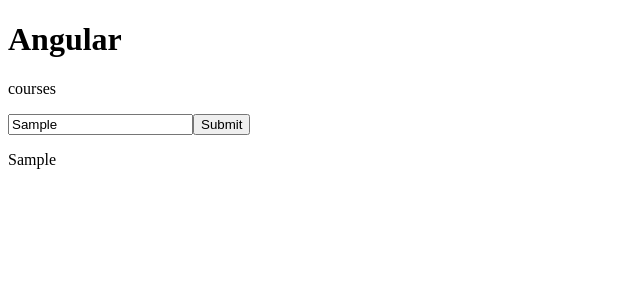
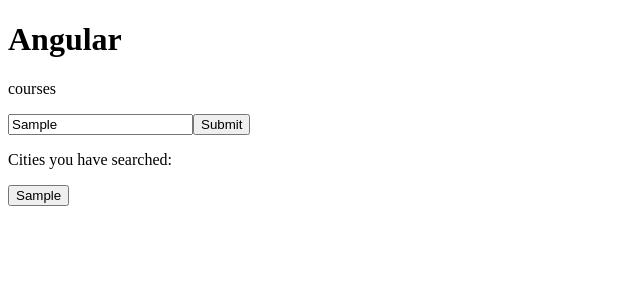
Before and after one commit to Cyanasaurusrex/hello-world, an Angular app: page / in a window 1280 px wide. Both pictures are taken after typing "Sample" into the empty fields and a click on the button "Submit". Shown: the top 300 px of the page, without its empty margins (0-640 px from the left). Built offline with nearby package versions, Linux system fonts and the light colour scheme; no server answers.

Commit message:
Added button to get weather data from previously searched cities

```diff
--- a/src/app/course/course.component.html
+++ b/src/app/course/course.component.html
@@ -1,6 +1,6 @@
 <div>
-    <input [(ngModel)]="inputText" placeholder="Enter Text" (keydown.enter)="sendData()"/>
-    <button (click)="sendData()">Submit</button>
+    <input [(ngModel)]="inputText" placeholder="Enter Text" (keydown.enter)="sendData(inputText)"/>
+    <button (click)="sendData(inputText)">Submit</button>
 </div>
 
 <div *ngIf="!isObjectEmpty(instantForecast)">
@@ -8,10 +8,12 @@
     <p>Temperature: {{roundToWholeNumber(instantForecast.main.temp) }}°</p>
     <p>Wind: {{roundToWholeNumber(instantForecast.wind.speed) }} MPH</p>
     <p>Humidity: {{roundToWholeNumber(instantForecast.main.humidity) }}%</p>
-    <pre>{{instantForecast | json}}</pre>
+    <!-- <pre>{{instantForecast | json}}</pre> -->
     <pre *ngIf="WeatherData">{{WeatherData.list[0].dt_txt.slice(0, 10) | json}}</pre>
+    <p>{{dayArray | json}}</p>
 </div>
 
-  <div *ngFor="let city of cityArray">
-    <p>{{city}}</p>
-  </div>
+<p>Cities you have searched:</p>
+<div *ngFor="let city of cityArray">
+  <button (click)="sendData(city)">{{city}}</button>
+</div>
--- a/src/app/course/course.component.ts
+++ b/src/app/course/course.component.ts
@@ -41,14 +41,14 @@
     return Math.round(value);
   }
 
-  sendData() {
-    let cityUrl = this.apiUrl.replace('{{inputPlaceholder}}', this.inputText)
+  sendData(cityName: string) {
+    let cityUrl = this.apiUrl.replace('{{inputPlaceholder}}', cityName)
     let dynamicUrl = cityUrl.replace('{{apiKey}}', this.apiKey)
     this.http.get<instantForecast>(dynamicUrl).pipe(
       switchMap((data) => {
         this.instantForecast = data
         console.log(this.instantForecast)
-        cityUrl = this.forecastUrl.replace('{{inputPlaceholder}}', this.inputText)
+        cityUrl = this.forecastUrl.replace('{{inputPlaceholder}}', cityName)
         dynamicUrl = cityUrl.replace('{{apiKey}}', this.apiKey)
         return this.http.get<WeatherData>(dynamicUrl)
       })
```
